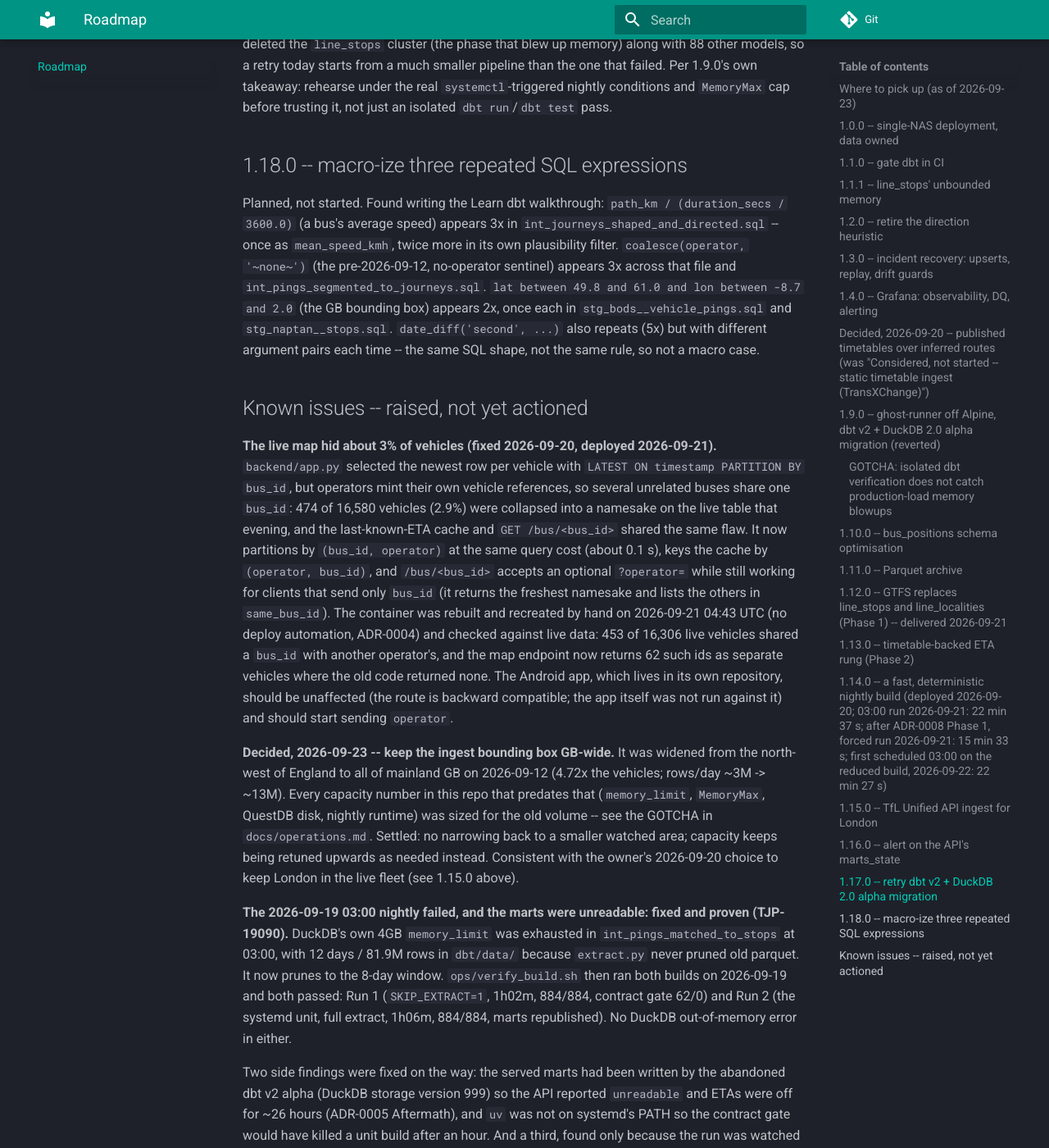
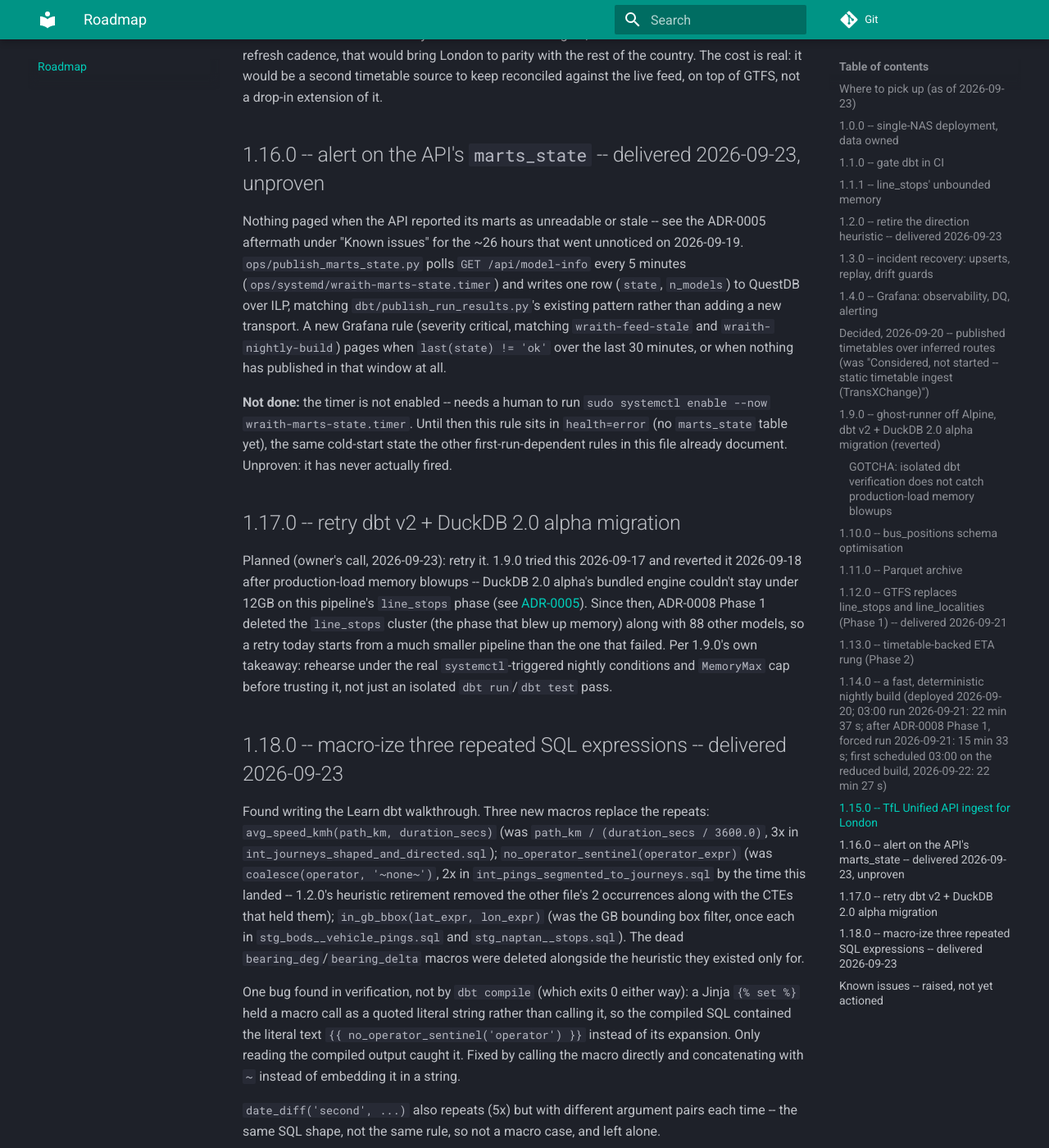
Before and after one commit to wraith-proxy/wraith-bus-ingestor, an MkDocs documentation site: the page built from docs/ROADMAP.md, in a window 1280 px wide and 1400 px high, scrolled down 12695 px. Shown: the whole window at 82% size. Built offline with MkDocs 1.6.1 and Material for MkDocs 9.7.7, drawn with Linux system fonts in a browser that asks for light colours; some of the changed text lies outside the part shown.

Commit message:
:memo: feature/TJP-23090: mark batch 1 delivered on the roadmap (1.2.0, 1.16.0, 1.18.0)

```diff
--- a/docs/ROADMAP.md
+++ b/docs/ROADMAP.md
@@ -13,10 +13,16 @@
 Everything through 1.12.0 and 1.14.0 is delivered and on `main`; the API, the marts
 and the GTFS timetable are live. Priority order, owner-set 2026-09-23:
 
-**Batch 1 (pick up first):**
-1. **1.18.0** -- macro-ize three repeated SQL expressions.
-2. **1.16.0** -- alert on the API's `marts_state`.
-3. **1.2.0** -- retire the direction heuristic.
+**Batch 1 -- delivered 2026-09-23:**
+1. ~~1.18.0 -- macro-ize three repeated SQL expressions.~~ Done: `avg_speed_kmh`,
+   `no_operator_sentinel`, `in_gb_bbox`.
+2. ~~1.16.0 -- alert on the API's `marts_state`.~~ Done: `ops/publish_marts_state.py`
+   + `wraith-marts-state.timer` (not yet enabled -- needs a human
+   `systemctl enable --now`) + a new Grafana rule. Unproven until it has actually
+   fired once.
+3. ~~1.2.0 -- retire the direction heuristic.~~ Done: `direction` is now
+   `feed_direction` verbatim. Measured first: 68.1% coverage, 53.9% disagreement
+   with the retired heuristic where both existed (chance level).
 
 **Batch 2:**
 4. The 1.12.0 "Not done / unproven" list.
@@ -131,14 +137,31 @@
 unset (defaulting to 90% of host RAM, ~14.9GB observed -- effectively no
 real ceiling on a 15GB host) and is now capped at 8GB explicitly.
 
-## 1.2.0 -- retire the direction heuristic
+## 1.2.0 -- retire the direction heuristic -- delivered 2026-09-23
 
-Planned (owner confirmed 2026-09-23): retire it, not just simplify it.
-`DirectionRef` started arriving in the real feed on 2026-09-12.
-`int_journeys_shaped_and_directed`'s bearing/shoelace inference exists only
-for historical data and feed gaps -- once enough real `DirectionRef`-backed
-data has accumulated, measure how often the heuristic and the real field
-actually disagree, then retire the heuristic.
+Measured against the build warehouse before touching anything:
+`feed_direction` now covers 68.1% of journeys (2,316,604 in the current
+retention window), and where both it and the heuristic's own
+`direction_inferred` existed, they disagreed 53.9% of the time -- chance
+level, because the heuristic's inbound/outbound split was picked per line by
+which bearing bin had more journeys, never tied to the feed's own
+convention. The feed also already reports `clockwise`/`anticlockwise`
+directly for loop routes, which the heuristic's shoelace-formula loop logic
+was reinventing less reliably.
+
+`direction` in `int_journeys_shaped_and_directed` is now `feed_direction`,
+unmodified. Dropped: the bearing/shoelace CTEs, the `bearing_deg`/
+`bearing_delta` macros (no other consumer), and 6 dead output columns
+(`direction_inferred`, `is_circular_line`, `line_median_linearity`,
+`signed_area_2`, `journey_bearing`, `reference_bearing`). `direction` is
+NULL on the 31.9% of journeys the feed didn't tag -- accepted, not patched
+over. Checked before shipping: nothing downstream requires it non-null.
+`eta_models` and `line_punctuality` both group on `direction` among other
+columns, so a NULL forms its own grain like any other value, and
+`pick_model()` in `backend/app.py` already falls through to a coarser grain
+on a miss -- it was already designed to tolerate a live bus's direction not
+matching a training-set label. Fixed the `not_null` tests on `direction`
+across 3 yml files that this makes newly false.
 
 ## 1.3.0 -- incident recovery: upserts, replay, drift guards
 
@@ -583,12 +606,23 @@
 keep reconciled against the live feed, on top of GTFS, not a drop-in extension
 of it.
 
-## 1.16.0 -- alert on the API's `marts_state`
+## 1.16.0 -- alert on the API's `marts_state` -- delivered 2026-09-23, unproven
 
-Planned, not started. Nothing today pages when the API reports its marts as
-unreadable or stale -- see the ADR-0005 aftermath under "Known issues" for the
-~26 hours that went unnoticed on 2026-09-19. Needs a Grafana rule alongside the
-existing feed-stale, build-missing-or-failed and dbt-test rules from 1.4.0.
+Nothing paged when the API reported its marts as unreadable or stale -- see
+the ADR-0005 aftermath under "Known issues" for the ~26 hours that went
+unnoticed on 2026-09-19. `ops/publish_marts_state.py` polls `GET
+/api/model-info` every 5 minutes (`ops/systemd/wraith-marts-state.timer`) and
+writes one row (`state`, `n_models`) to QuestDB over ILP, matching
+`dbt/publish_run_results.py`'s existing pattern rather than adding a new
+transport. A new Grafana rule (severity critical, matching `wraith-feed-stale`
+and `wraith-nightly-build`) pages when `last(state) != 'ok'` over the last 30
+minutes, or when nothing has published in that window at all.
+
+**Not done:** the timer is not enabled -- needs a human to run
+`sudo systemctl enable --now wraith-marts-state.timer`. Until then this rule
+sits in `health=error` (no `marts_state` table yet), the same cold-start state
+the other first-run-dependent rules in this file already document. Unproven:
+it has never actually fired.
 
 ## 1.17.0 -- retry dbt v2 + DuckDB 2.0 alpha migration
 
@@ -602,18 +636,30 @@
 under the real `systemctl`-triggered nightly conditions and `MemoryMax` cap
 before trusting it, not just an isolated `dbt run`/`dbt test` pass.
 
-## 1.18.0 -- macro-ize three repeated SQL expressions
+## 1.18.0 -- macro-ize three repeated SQL expressions -- delivered 2026-09-23
 
-Planned, not started. Found writing the Learn dbt walkthrough:
-`path_km / (duration_secs / 3600.0)` (a bus's average speed) appears 3x in
-`int_journeys_shaped_and_directed.sql` -- once as `mean_speed_kmh`, twice more
-in its own plausibility filter. `coalesce(operator, '~none~')` (the
-pre-2026-09-12, no-operator sentinel) appears 3x across that file and
-`int_pings_segmented_to_journeys.sql`. `lat between 49.8 and 61.0 and lon
-between -8.7 and 2.0` (the GB bounding box) appears 2x, once each in
-`stg_bods__vehicle_pings.sql` and `stg_naptan__stops.sql`. `date_diff('second',
-...)` also repeats (5x) but with different argument pairs each time -- the same
-SQL shape, not the same rule, so not a macro case.
+Found writing the Learn dbt walkthrough. Three new macros replace the
+repeats: `avg_speed_kmh(path_km, duration_secs)` (was
+`path_km / (duration_secs / 3600.0)`, 3x in
+`int_journeys_shaped_and_directed.sql`); `no_operator_sentinel(operator_expr)`
+(was `coalesce(operator, '~none~')`, 2x in `int_pings_segmented_to_journeys.sql`
+by the time this landed -- 1.2.0's heuristic retirement removed the other
+file's 2 occurrences along with the CTEs that held them); `in_gb_bbox(lat_expr,
+lon_expr)` (was the GB bounding box filter, once each in
+`stg_bods__vehicle_pings.sql` and `stg_naptan__stops.sql`). The dead
+`bearing_deg`/`bearing_delta` macros were deleted alongside the heuristic they
+existed only for.
+
+One bug found in verification, not by `dbt compile` (which exits 0 either
+way): a Jinja `{% set %}` held a macro call as a quoted literal string rather
+than calling it, so the compiled SQL contained the literal text
+`{{ no_operator_sentinel('operator') }}` instead of its expansion. Only
+reading the compiled output caught it. Fixed by calling the macro directly
+and concatenating with `~` instead of embedding it in a string.
+
+`date_diff('second', ...)` also repeats (5x) but with different argument
+pairs each time -- the same SQL shape, not the same rule, so not a macro
+case, and left alone.
 
 ## Known issues -- raised, not yet actioned
 
```
